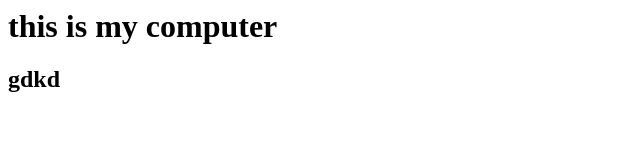
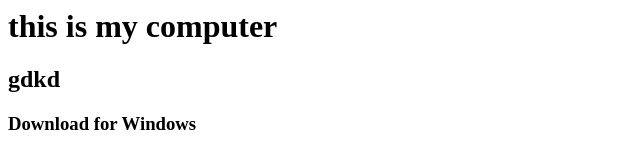
Before and after one commit to kawserhamid97/711-class-6, a plain HTML site: page index.html in a window 1280 px wide. Shown: the whole page, without its empty margins (0-640 px from the left). Drawn offline with Linux system fonts and the light colour scheme.

Commit message:
added h3

```diff
--- a/index.html
+++ b/index.html
@@ -7,5 +7,6 @@
 <h1>this is my computer
 </h1>
 <h2>gdkd</h2>
+<h3>Download for Windows</h3>
 </body>
 </html>
```
